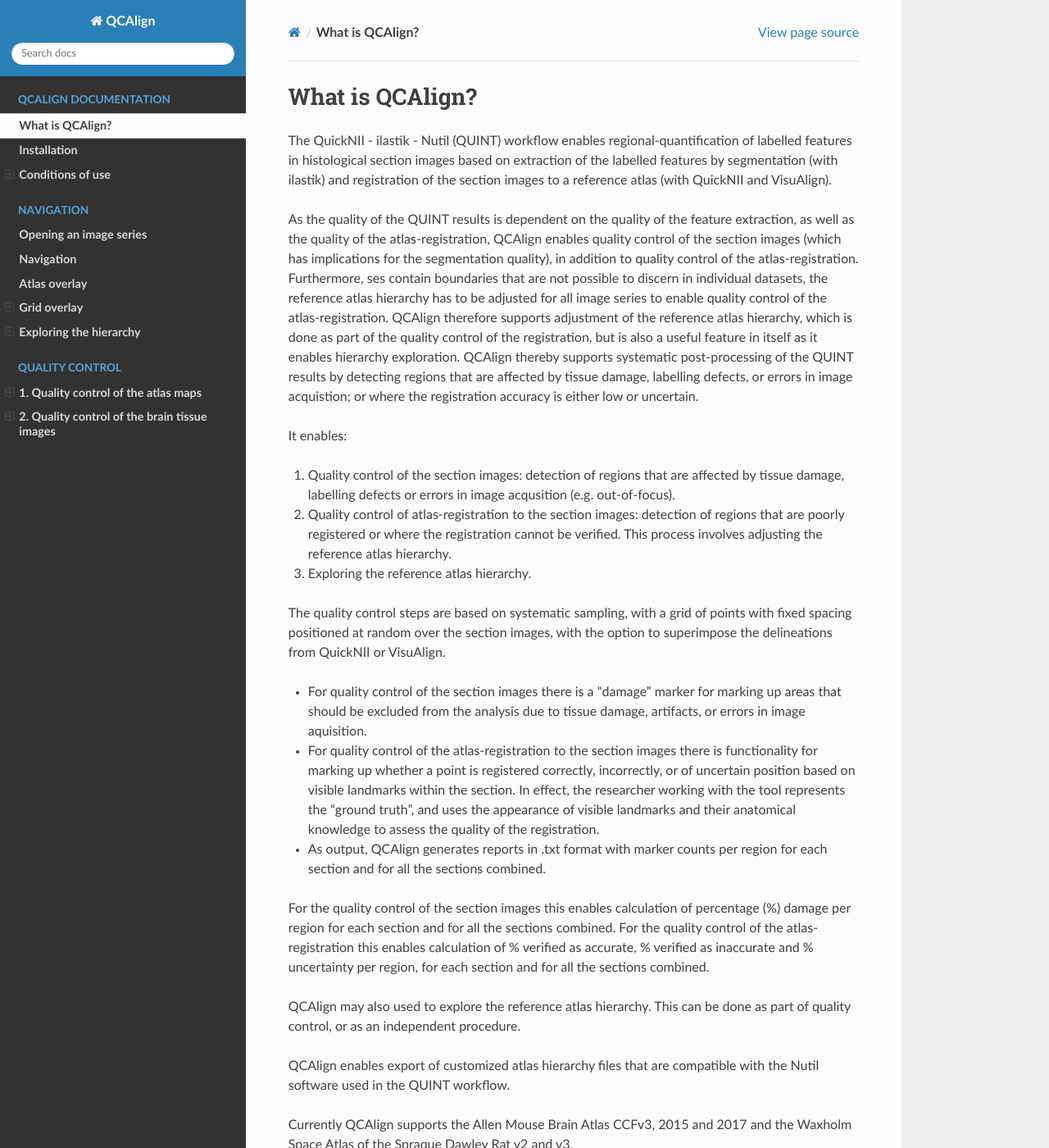
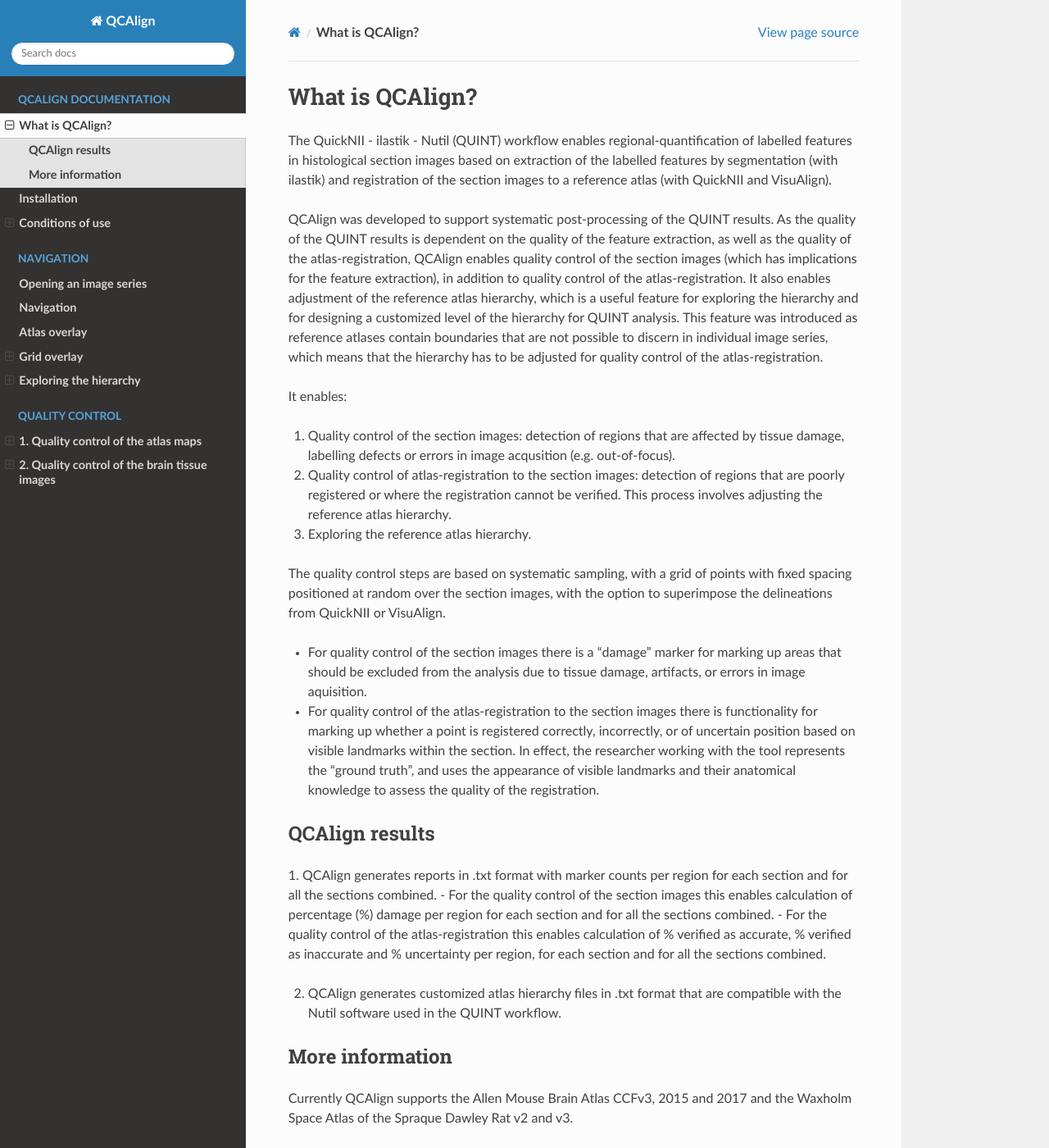
Before and after one commit to Neural-Systems-at-UIO/QCAlign, a Sphinx documentation site: the page built from docs/introduction.rst, in a window 1280 px wide and 1400 px high. Shown: the whole window at 82% size. Built offline with Sphinx 7.4.7 and the Read the Docs theme 2.0.0, drawn with Linux system fonts in a browser that asks for light colours.

Commit message:
Update introduction.rst

```diff
--- a/docs/introduction.rst
+++ b/docs/introduction.rst
@@ -3,7 +3,7 @@
 
 The QuickNII - ilastik - Nutil (QUINT) workflow enables regional-quantification of labelled features in histological section images based on extraction of the labelled features by segmentation (with ilastik) and registration of the section images to a reference atlas (with QuickNII and VisuAlign).
 
-As the quality of the QUINT results is dependent on the quality of the feature extraction, as well as the quality of the atlas-registration, QCAlign enables quality control of the section images (which has implications for the segmentation quality), in addition to quality control of the atlas-registration. Furthermore, ses contain boundaries that are not possible to discern in individual datasets, the reference atlas hierarchy has to be adjusted for all image series to enable quality control of the atlas-registration. QCAlign therefore supports adjustment of the reference atlas hierarchy, which is done as part of the quality control of the registration, but is also a useful feature in itself as it enables hierarchy exploration. QCAlign thereby supports systematic post-processing of the QUINT results by detecting regions that are affected by tissue damage, labelling defects, or errors in image acquistion; or where the registration accuracy is either low or uncertain.
+QCAlign was developed to support systematic post-processing of the QUINT results. As the quality of the QUINT results is dependent on the quality of the feature extraction, as well as the quality of the atlas-registration, QCAlign enables quality control of the section images (which has implications for the feature extraction), in addition to quality control of the atlas-registration. It also enables adjustment of the reference atlas hierarchy, which is a useful feature for exploring the hierarchy and for designing a customized level of the hierarchy for QUINT analysis. This feature was introduced as reference atlases contain boundaries that are not possible to discern in individual image series, which means that the hierarchy has to be adjusted for quality control of the atlas-registration.
 
 It enables:
 
@@ -19,14 +19,17 @@
 
 - For quality control of the atlas-registration to the section images there is functionality for marking up whether a point is registered correctly, incorrectly, or of uncertain position based on visible landmarks within the section. In effect, the researcher working with the tool represents the “ground truth”, and uses the appearance of visible landmarks and their anatomical knowledge to assess the quality of the registration.
 
-- As output, QCAlign generates reports in .txt format with marker counts per region for each section and for all the sections combined.
-For the quality control of the section images this enables calculation of percentage (%) damage per region for each section and for all the sections combined.
-For the quality control of the atlas-registration this enables calculation of % verified as accurate, % verified as inaccurate and % uncertainty per region, for each section and for all the sections combined.
+**QCAlign results**
+-------------------
 
-QCAlign may also used to explore the reference atlas hierarchy. This can be done as part of quality control, or as an independent procedure.
+1. QCAlign generates reports in .txt format with marker counts per region for each section and for all the sections combined.
+- For the quality control of the section images this enables calculation of percentage (%) damage per region for each section and for all the sections combined.
+- For the quality control of the atlas-registration this enables calculation of % verified as accurate, % verified as inaccurate and % uncertainty per region, for each section and for all the sections combined.
 
-QCAlign enables export of customized atlas hierarchy files that are compatible with the Nutil software used in the QUINT workflow.
+2. QCAlign generates customized atlas hierarchy files in .txt format that are compatible with the Nutil software used in the QUINT workflow.
 
+**More information**
+---------------------
 
 Currently QCAlign supports the Allen Mouse Brain Atlas CCFv3, 2015 and 2017 and the Waxholm Space Atlas of the Spraque Dawley Rat v2 and v3.
 
```
